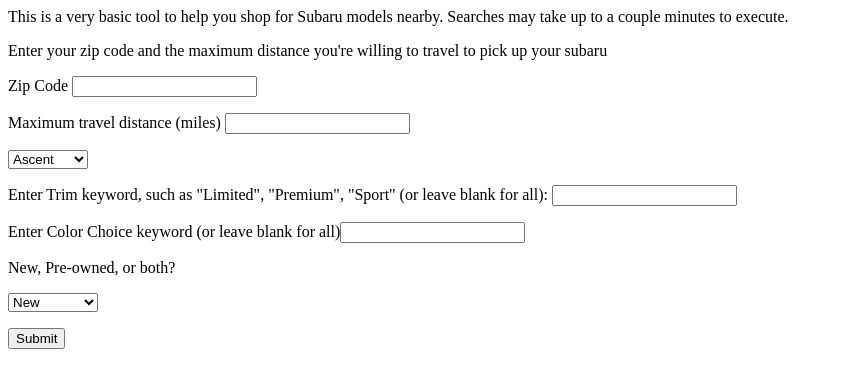
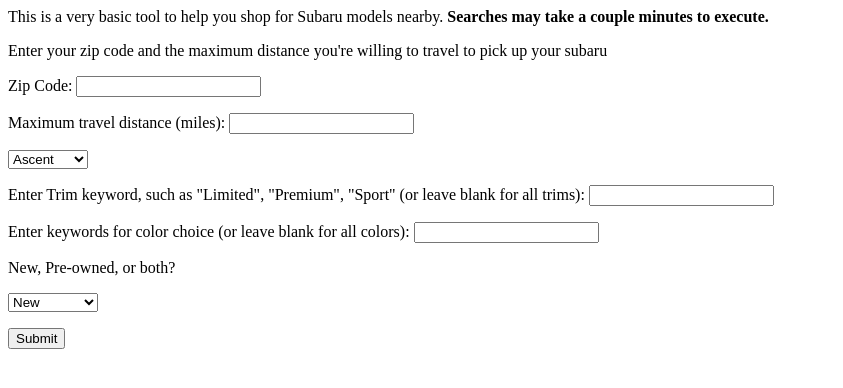
Before and after one commit to dkori/subaruFlask, a Flask app: page / in a window 1280 px wide. Shown: the top 388 px of the page, without its empty margins (0-843 px from the left). Run offline with Flask 2, Linux system fonts and the light colour scheme.

Commit message:
edited form text

```diff
--- a/templates/form.html
+++ b/templates/form.html
@@ -1,17 +1,17 @@
 <form action="/data" method = "POST">
-    <p>This is a very basic tool to help you shop for Subaru models nearby. Searches may take up to a couple minutes to execute.</p>
+    <p>This is a very basic tool to help you shop for Subaru models nearby. <b>Searches may take a couple minutes to execute.</b></p>
     <p>Enter your zip code and the maximum distance you're willing to travel to pick up your subaru</p>
-    <p>Zip Code <input type = "text" name = "zip_code" /></p>
-    <p>Maximum travel distance (miles) <input type = "text" name = "max_distance" /></p>
+    <p>Zip Code: <input type = "text" name = "zip_code" /></p>
+    <p>Maximum travel distance (miles): <input type = "text" name = "max_distance" /></p>
     <p><select name="model" id="model">
         {% for model in models %}
             <option value="{{model}}" SELECTED>{{model}}</option>"
         {% endfor %}
     </select></p>
     <p></p>
-    <p>Enter Trim keyword, such as "Limited", "Premium", "Sport" (or leave blank for all): <input type = "text" name = "edition"/></p>
+    <p>Enter Trim keyword, such as "Limited", "Premium", "Sport" (or leave blank for all trims): <input type = "text" name = "edition"/></p>
     <p></p>
-    <p>Enter Color Choice keyword (or leave blank for all)<input type= "text" name = "exteriorColor" /></p>
+    <p>Enter keywords for color choice (or leave blank for all colors): <input type= "text" name = "exteriorColor" /></p>
     <p></p>
     <p>New, Pre-owned, or both?</p>
     <p><select name = "condition" id="condition">
```
